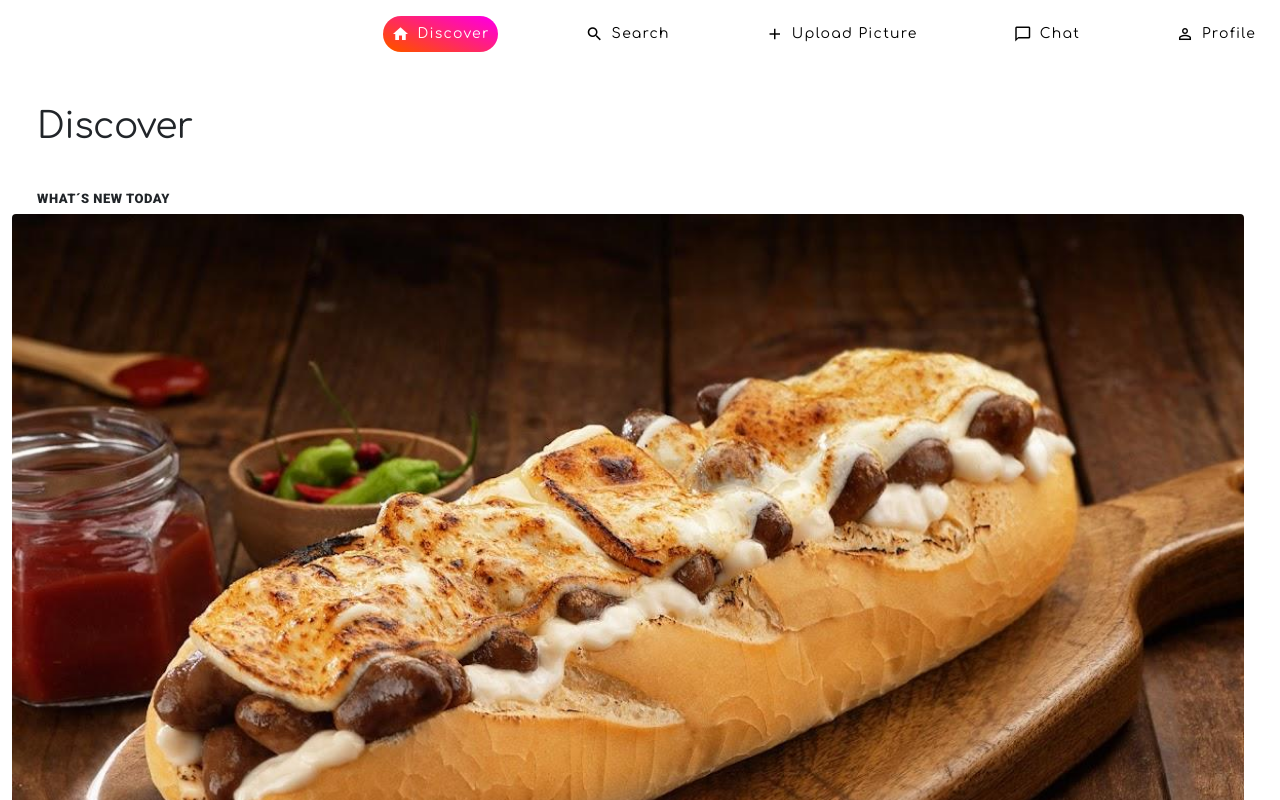
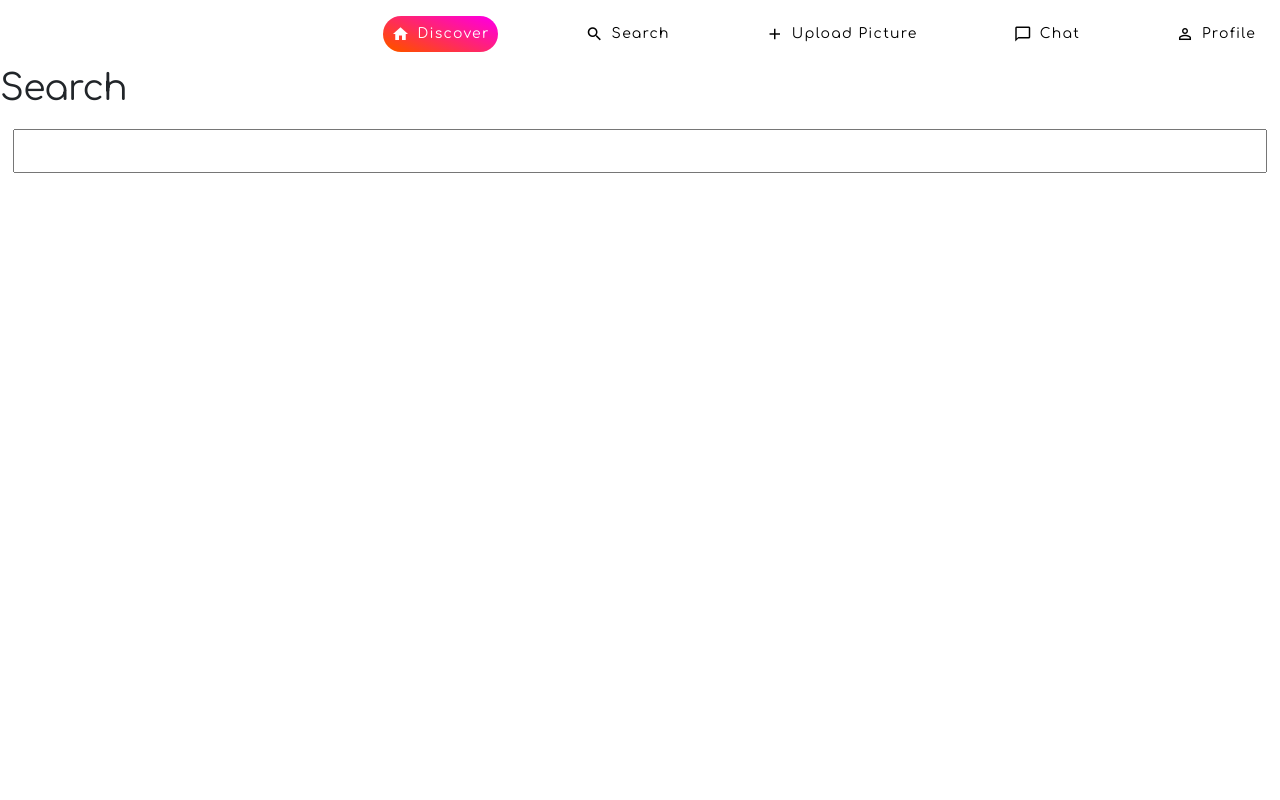
Before and after one commit to jcabrera-ucu/dwym-ucu-instagram, an Angular app in the folder ucu-instagram/: page /search in a window 1280 px wide. Before the commit this address led to /discover. Shown: the top 800 px of the page. Built offline with nearby package versions, Linux system fonts and the light colour scheme.

Commit message:
create serch

```diff
--- a/ucu-instagram/src/app/app-routing.module.ts
+++ b/ucu-instagram/src/app/app-routing.module.ts
@@ -4,12 +4,14 @@ import { UploadComponent } from './upload/upload.component';
 import { AppComponent } from './app.component';
 import { ProfilePageComponent } from './profile-page/profile-page.component';
 import { PostContainerComponent } from './post-container/post-container.component';
+import { SearchComponent } from './search/search.component';
 
 const routes: Routes = [
   { path: "upload", component: UploadComponent },
   { path: "discover", component: PostContainerComponent },
   { path: "profile", component: ProfilePageComponent },
-  { path: "**", redirectTo: "discover" }
+  { path: "search", component: SearchComponent},
+  { path: "**", redirectTo: "discover" },
 ];
 
 @NgModule({
--- a/ucu-instagram/src/app/app.module.ts
+++ b/ucu-instagram/src/app/app.module.ts
@@ -13,6 +13,7 @@ import { MAT_DIALOG_DEFAULT_OPTIONS } from "@angular/material/dialog";
 import {MatDialogModule} from "@angular/material/dialog";
 import { BrowserAnimationsModule } from '@angular/platform-browser/animations';
 import { MatCardModule } from "@angular/material/card";
+import { SearchComponent } from './search/search.component';
 
 @NgModule({
   declarations: [
@@ -22,6 +23,7 @@ import { MatCardModule } from "@angular/material/card";
     PostComponent,
     UploadComponent,
     ProfilePageComponent,
+    SearchComponent,
   ],
   imports: [
     BrowserModule,
--- a/ucu-instagram/src/app/nav/nav.component.ts
+++ b/ucu-instagram/src/app/nav/nav.component.ts
@@ -2,6 +2,8 @@ import { Component } from '@angular/core';
 import { Router } from '@angular/router';
 import { MatDialog } from '@angular/material/dialog';
 import { UploadComponent } from '../upload/upload.component';
+import { SearchComponent } from '../search/search.component';
+
 
 @Component({
   selector: 'app-nav',
--- a/ucu-instagram/src/app/profile-page/profile-page.component.ts
+++ b/ucu-instagram/src/app/profile-page/profile-page.component.ts
@@ -21,7 +21,5 @@ export class ProfilePageComponent {
         this.posts = posts;
       })
     });
-
-
   }
 }
--- /dev/null
+++ b/ucu-instagram/src/app/search/search.component.css
@@ -0,0 +1,16 @@
+.searchClass {
+    font-family: 'Comfortaa';
+    font-style: normal;
+    font-weight: 400;
+    font-size: 36px;
+    line-height: 40px;
+    display: flex;
+    align-items: center;
+    letter-spacing: -0.015em;
+}
+
+.inputClass {
+    width: 98%;
+    padding: 8px;
+    margin: 1%;
+}
--- /dev/null
+++ b/ucu-instagram/src/app/search/search.component.html
@@ -0,0 +1,2 @@
+<h1 class="searchClass">Search</h1>
+<input class="inputClass"type="text">
```
Also changed, not shown: ucu-instagram/src/app/search/search.component.ts (added, +10 -0 lines), 1 other file (tests, documents, lock files or other folders).
